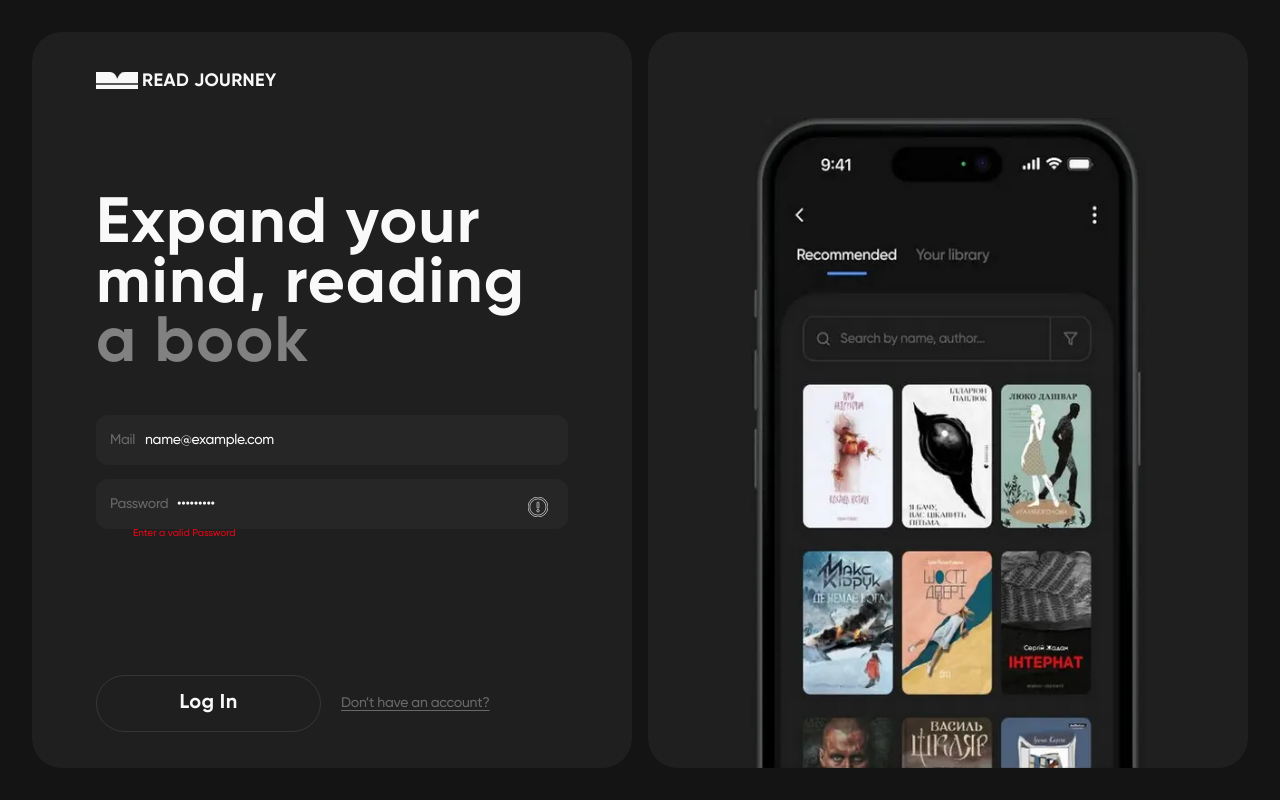
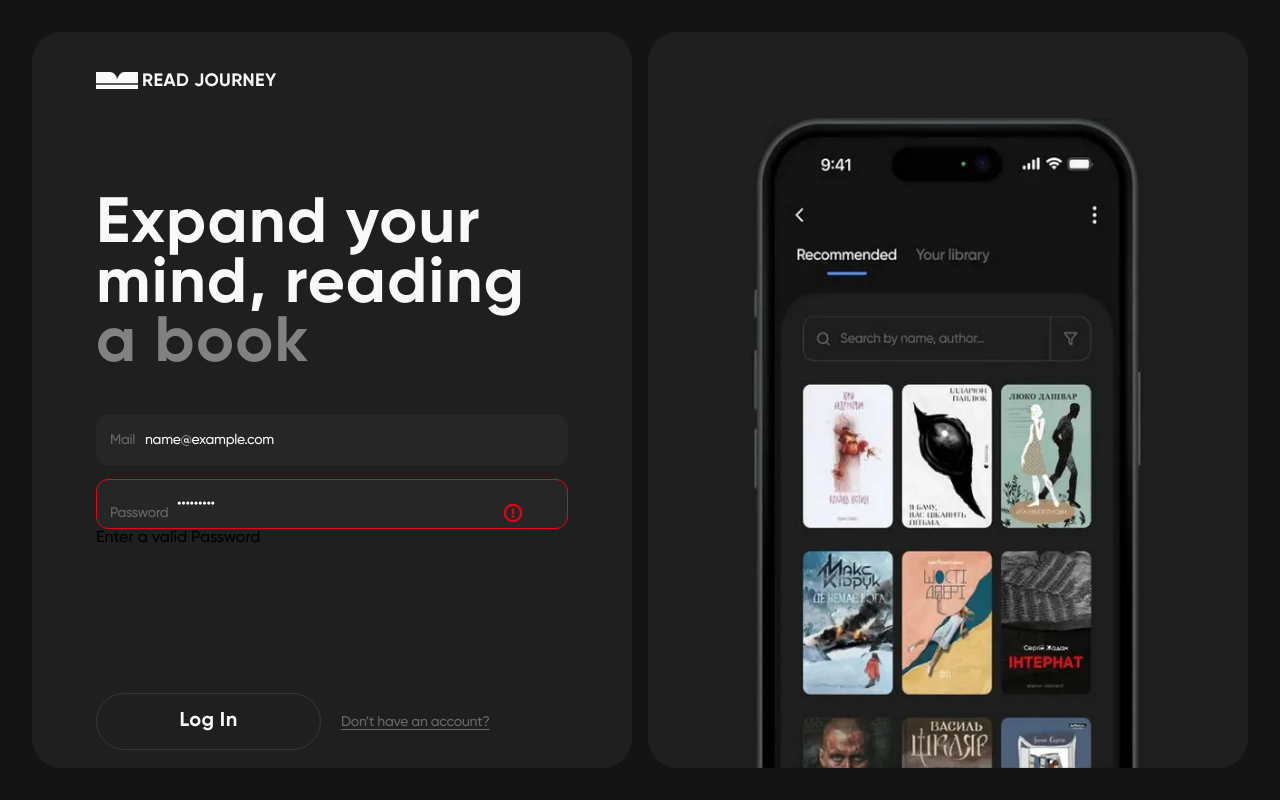
Before and after one commit to Eva-Mykhno/read-journey, a React (Vite) app: page /login in a window 1280 px wide. Both pictures are taken after typing "name@example.com", "Sample123" into the empty fields and a click on the button "Log In". Built offline with nearby package versions, Linux system fonts and the light colour scheme; no server answers.

Commit message:
add styles

```diff
--- a/src/components/LoginForm/LoginForm.jsx
+++ b/src/components/LoginForm/LoginForm.jsx
@@ -19,7 +19,7 @@ const registerSchema = Yup.object().shape({
   password: Yup.string()
     .min(7, "Too short password")
     .max(20, "Too long password")
-    .required("Enter a valid Password*"),
+    .required("Password is a required field"),
 });
 
 const LoginForm = () => {
@@ -82,27 +82,43 @@ const LoginForm = () => {
               placeholder="Your@email.com"
               className={s.inputEmail}
             />
-            <ErrorMessage name="email" component="span" className={s.error} />
+            <ErrorMessage
+              name="email"
+              component="span"
+              className={s.errorMessage}
+            />
           </div>
-
           <div className={s.wrap}>
             <label className={s.inlineLabel}>Password</label>
             <Field
               type={showPassword ? "text" : "password"}
               name="password"
               placeholder="Yourpasswordhere"
-              className={s.inputPassword}
+              className={`${s.inputPassword} ${
+                isPasswordValid === false
+                  ? s.error
+                  : isPasswordValid === true
+                  ? s.success
+                  : ""
+              }`}
             />
             <ErrorMessage
               name="password"
               component="span"
-              className={s.error}
+              className={s.errorMessage}
             />
             <button
               type="button"
               onClick={togglePasswordVisibility}
               className={s.iconBtn}>
-              <svg className={s.icon}>
+              <svg
+                className={`${s.icon} ${
+                  isPasswordValid === false
+                    ? s.error
+                    : isPasswordValid === true
+                    ? s.success
+                    : ""
+                }`}>
                 <use
                   href={`${sprite}#${
                     isPasswordValid === null
@@ -116,6 +132,7 @@ const LoginForm = () => {
                 />
               </svg>
             </button>
+
             {isPasswordValid === false && (
               <span className={s.error}>Enter a valid Password</span>
             )}
--- a/src/components/LoginForm/LoginForm.module.css
+++ b/src/components/LoginForm/LoginForm.module.css
@@ -69,6 +69,14 @@
   transition: all 0.3s ease;
 }
 
+.inputPassword.error {
+  border: 1px solid var(--red);
+}
+
+.inputPassword.success {
+  border: 1px solid var(--green);
+}
+
 .inlineLabel {
   position: absolute;
   left: 14px;
@@ -105,7 +113,6 @@
   top: 50%;
   right: 16px;
   transform: translateY(-50%);
-  background: transparent;
   outline: none;
   border: none;
   background-color: transparent;
@@ -119,18 +126,36 @@
   transition: all 0.3s ease;
 }
 
-.error {
+.icon.error {
+  stroke: var(--red);
+  fill: var(--red);
+  width: 18px;
+  height: 18px;
+  position: absolute;
+  top: 50%;
+  right: 16px;
+  transform: translateY(-50%);
+}
+
+.icon.success {
+  stroke: var(--green);
+}
+
+.errorMessage {
+  display: block;
   color: var(--red);
   font-size: 10px;
   font-weight: 500;
   position: absolute;
-  top: 98%;
-  left: 10%;
-  transform: translateX(-10%);
-  z-index: 2;
+  top: 100%;
+  left: 0;
+  width: 100%;
+  text-align: left;
+  z-index: 3;
+  padding-top: 2px;
 }
 
-.success {
+.successMessage {
   color: var(--green);
   font-size: 10px;
   font-weight: 500;
@@ -138,7 +163,7 @@
   top: 98%;
   left: 10%;
   transform: translateX(-10%);
-  z-index: 2;
+  z-index: 3;
 }
 
 .links {
```
